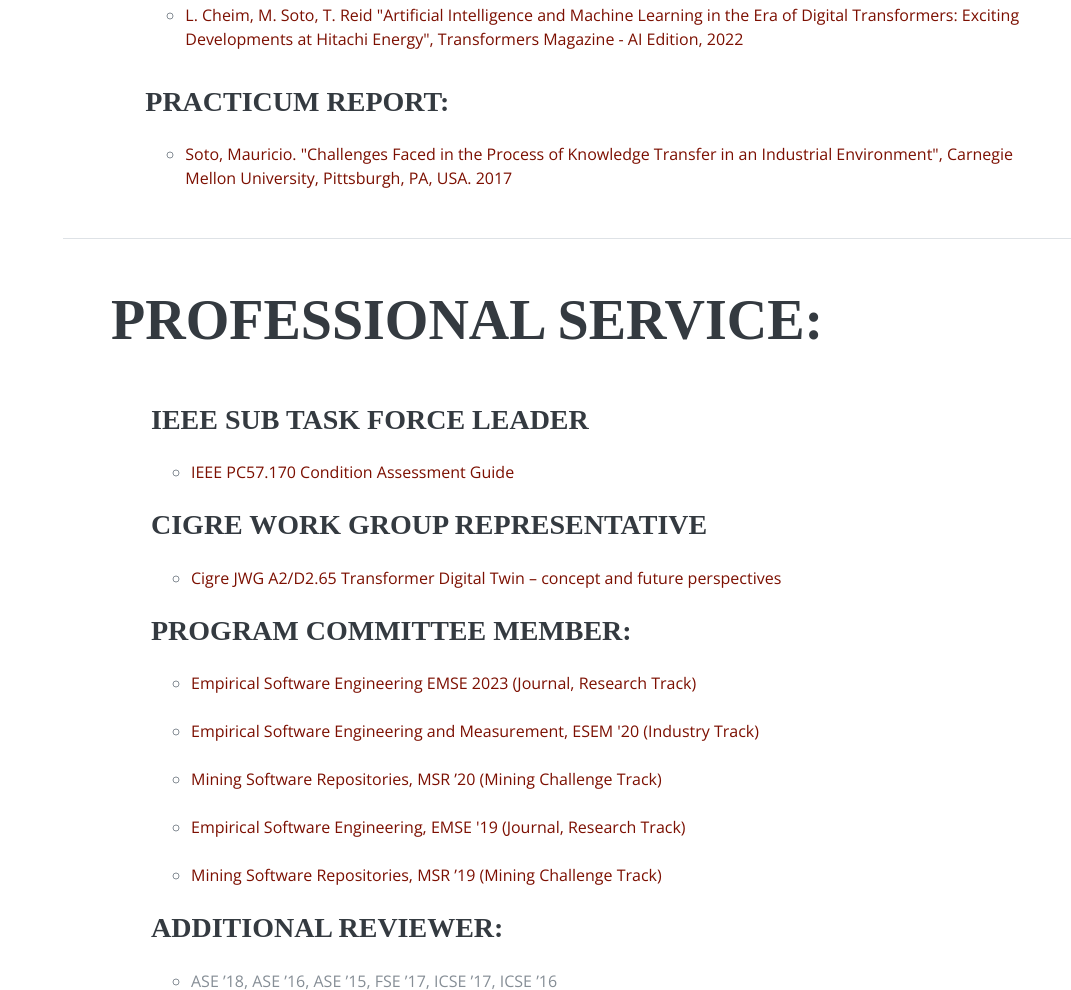
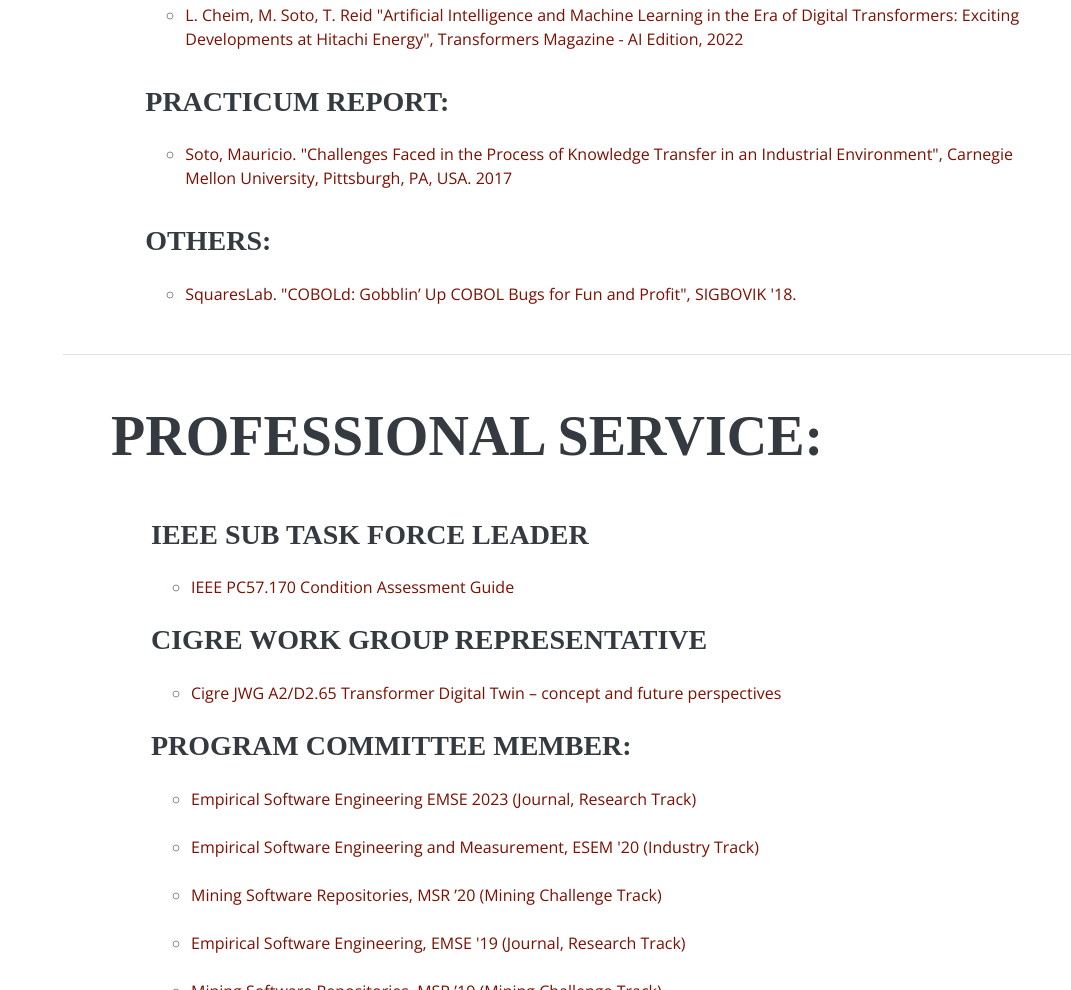
Before and after one commit to mausotog/mausotog.github.io, a website: page index.html in a window 1280 px wide. Shown: the part 4402-5392 px from the top of the page, without its empty margins (209-1280 px from the left). Drawn offline with nearby package versions, Linux system fonts and the light colour scheme; a web font is replaced by a local one.

Commit message:
Update index.html

```diff
--- a/index.html
+++ b/index.html
@@ -367,6 +367,15 @@
 			</li>
 			</ul>
 
+	    <h3 class="mb-0"><br>Others:</h3>
+			<br>
+			<ul>
+			<li>
+             <a href="Papers/cobold-sigbovik-2018.pdf"> SquaresLab. "COBOLd: Gobblin’ Up COBOL Bugs for Fun and Profit", SIGBOVIK '18.</a>
+			</li>
+			</ul>
+
+
           </ul>
         </div>
       </section>
```
